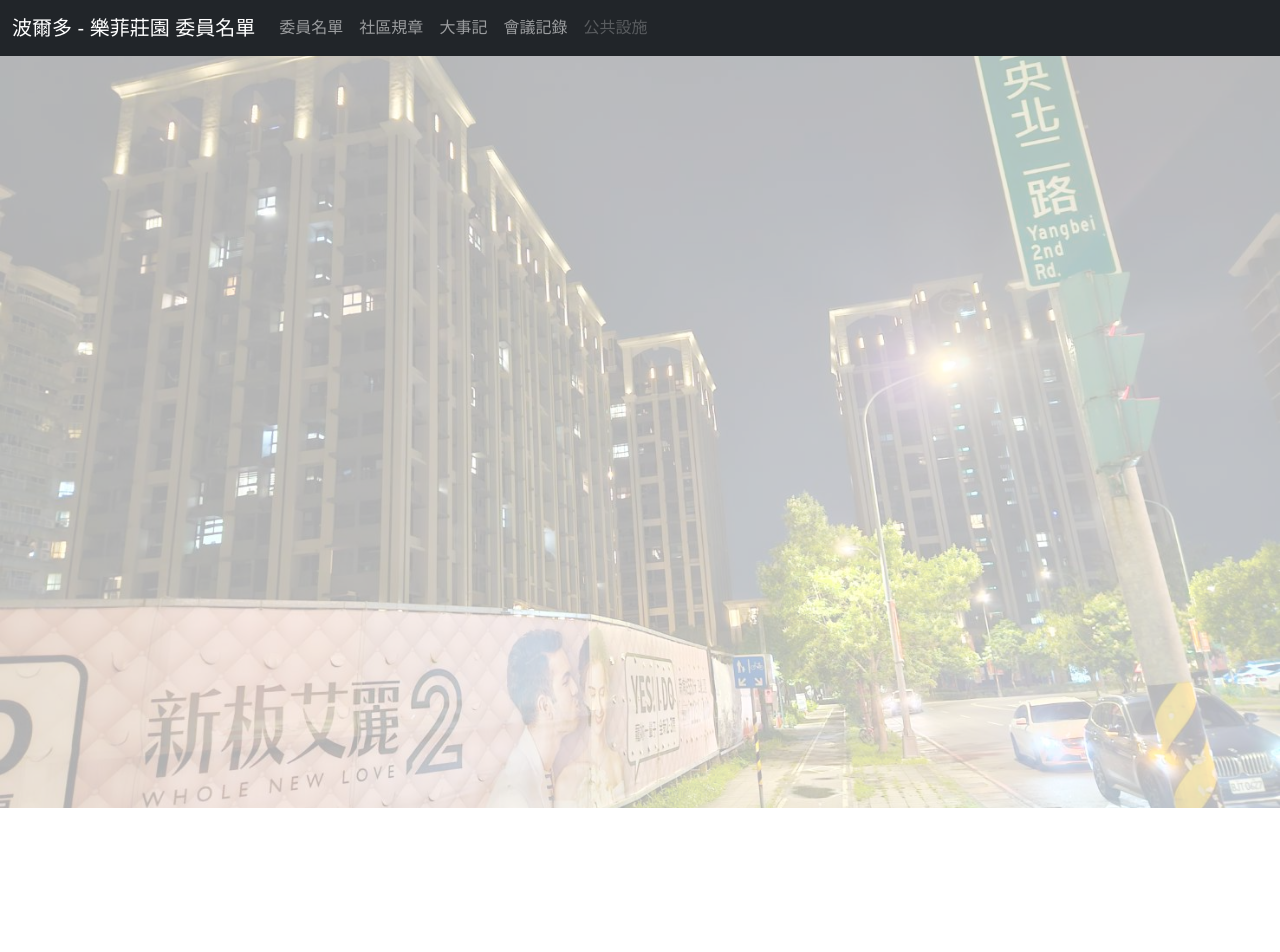
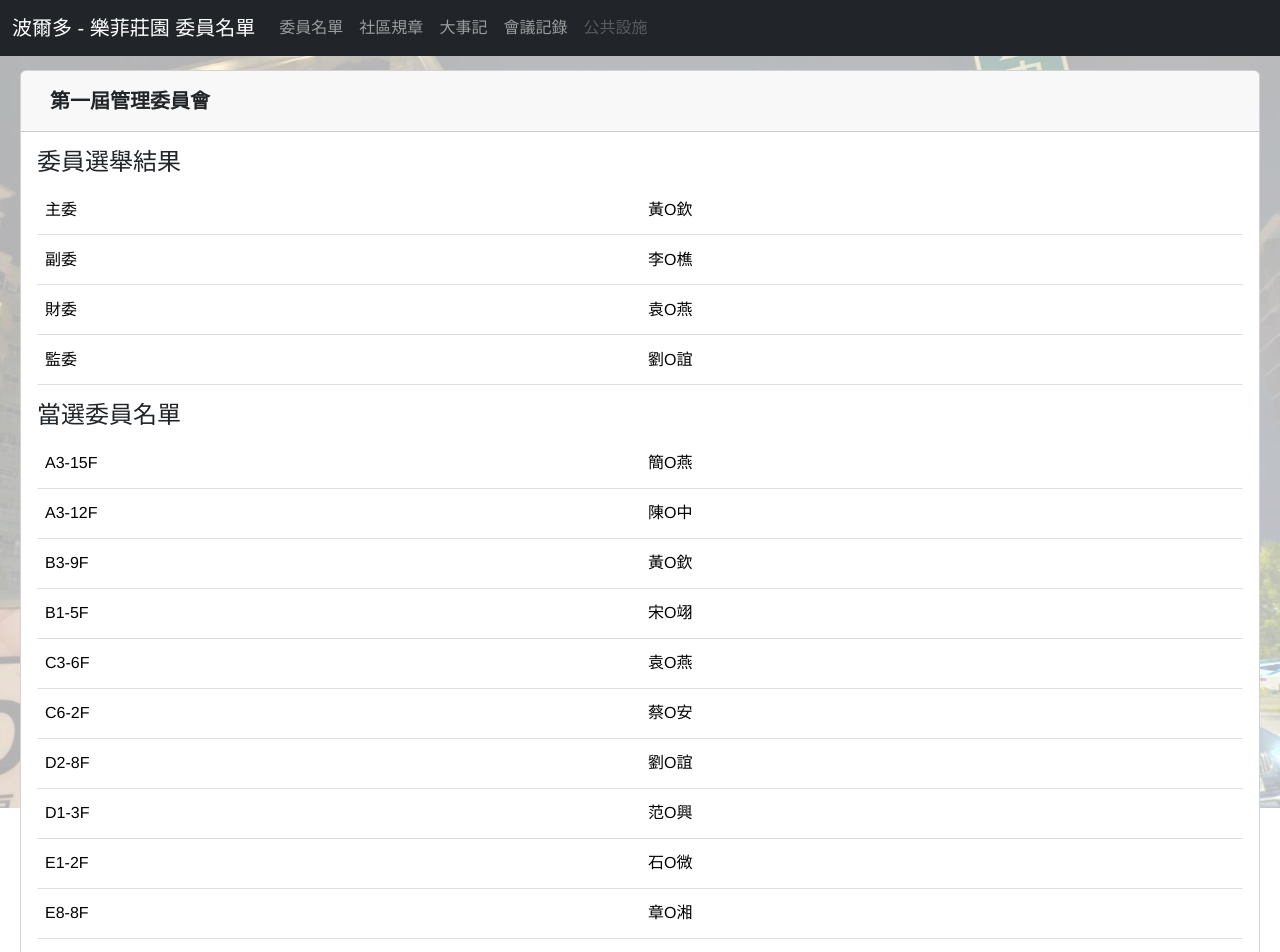
Before and after one commit to joechiboo/bordeaux-ii, a Vue app: page /members in a window 1280 px wide. Shown: the top 952 px of the page. Before the commit the page ends 808 px from the top, so only its background shows below. Built offline with nearby package versions, Linux system fonts and the light colour scheme.

Commit message:
委員會名單

```diff
--- a/src/components/CommitteeMembers.vue
+++ b/src/components/CommitteeMembers.vue
@@ -1,9 +1,113 @@
 <template>
-	<div>Committee Members Content</div>
+	<div id="committeeAccordion">
+		<div class="card" v-for="(committee, index) in committees" :key="index">
+			<div class="card-header" :id="'committeeHeading' + index">
+				<h5 class="mb-0">
+					<button
+						class="btn"
+						data-toggle="collapse"
+						:data-target="'#committeeCollapse' + index"
+						:aria-expanded="index === 0 ? 'true' : 'false'"
+						:aria-controls="'committeeCollapse' + index"
+					>
+						{{ committee.version }}
+					</button>
+				</h5>
+			</div>
+			<div
+				:id="'committeeCollapse' + index"
+				class="collapse"
+				:class="{ show: index === 0 }"
+				aria-labelledby="'committeeHeading' + index"
+				data-parent="#committeeAccordion"
+			>
+				<div class="card-body">
+					<div v-for="(section, secIndex) in committee.contents" :key="secIndex">
+						<h4>{{ section.title }}</h4>
+						<table class="table">
+							<tbody>
+								<tr v-for="(detail, detailIndex) in section.details" :key="detailIndex">
+									<td>{{ detail.key }}</td>
+									<td>{{ detail.value }}</td>
+								</tr>
+							</tbody>
+						</table>
+					</div>
+				</div>
+			</div>
+		</div>
+	</div>
 </template>
 
 <script>
 	export default {
 		name: 'CommitteeMembers',
+		data() {
+			return {
+				committees: [
+					{
+						version: '第一屆管理委員會',
+						contents: [
+							{
+								title: '委員選舉結果',
+								details: [
+									{ key: '主委', value: '黃O欽' },
+									{ key: '副委', value: '李O樵' },
+									{ key: '財委', value: '袁O燕' },
+									{ key: '監委', value: '劉O誼' },
+								],
+							},
+							{
+								title: '當選委員名單',
+								details: [
+									{ key: 'A3-15F', value: '簡O燕' },
+									{ key: 'A3-12F', value: '陳O中' },
+									{ key: 'B3-9F', value: '黃O欽' },
+									{ key: 'B1-5F', value: '宋O翊' },
+									{ key: 'C3-6F', value: '袁O燕' },
+									{ key: 'C6-2F', value: '蔡O安' },
+									{ key: 'D2-8F', value: '劉O誼' },
+									{ key: 'D1-3F', value: '范O興' },
+									{ key: 'E1-2F', value: '石O微' },
+									{ key: 'E8-8F', value: '章O湘' },
+									{ key: 'F3-10F', value: '陳O豪' },
+									{ key: 'F6-6F', value: '周O妘' },
+									{ key: 'G6-4F', value: '李O樵' },
+									{ key: 'G5-11F', value: '陳O棟' },
+									{ key: 'H1-4F', value: '夏O斌' },
+									{ key: 'H8-6F', value: '詹O傑' },
+									{ key: '店面(H5-01)', value: '陳O妤' },
+								],
+							},
+							// 添加其他信息區塊
+						],
+					},
+					// 添加其他屆次信息
+				],
+			};
+		},
 	};
 </script>
+
+<style>
+	#committeeAccordion {
+		margin-top: 50px;
+		text-align: left;
+	}
+
+	.btn {
+		font-size: 20px;
+		font-weight: 700;
+	}
+
+	.table {
+		width: 100%;
+	}
+
+	.table td,
+	.table th {
+		vertical-align: middle; /* 新增：使表格內容垂直居中 */
+		height: 50px; /* 新增：統一表格行高 */
+		width: 50%;
+	}
+</style>
--- a/src/components/MeetingMinutes.vue
+++ b/src/components/MeetingMinutes.vue
@@ -34,7 +34,7 @@
 					{
 						title: '第一屆第一次管委會會議',
 						location: '新店區民族路耕莘護專',
-						datetime: '2024年5月4日，星期六，11:30 - 13:35',
+						datetime: '2024年5月4日(六) 11:30-13:35',
 						content: '委員商討公設點交，財報交接事宜。討論下次會議議題包括地下室停車場修繕、垃圾區髒亂異味果蠅等。',
 					},
 					// 更多會議記錄...
--- a/src/router/index.js
+++ b/src/router/index.js
@@ -20,7 +20,7 @@ const routes = [
 		meta: { title: '社區規章' },
 	},
 	{
-		path: '/committee',
+		path: '/members',
 		name: 'CommitteeMembers',
 		component: () => import('../components/CommitteeMembers.vue'), // 管委會成員名單組件
 		meta: { title: '委員名單' },
```
Also changed, not shown: src/components/CommunityRules.vue (+107 -26 lines).
